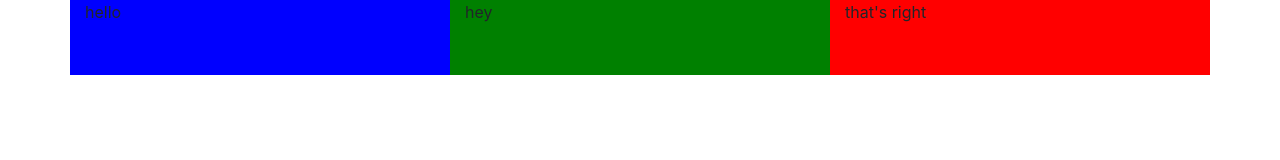
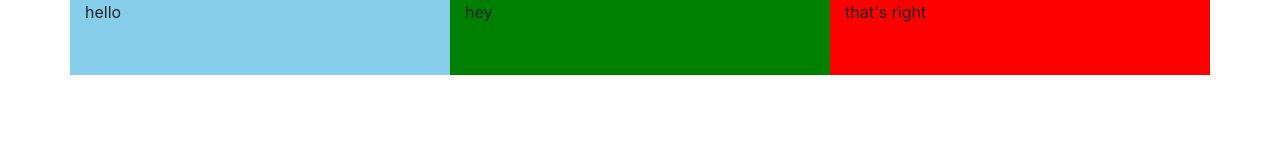
Before and after one commit to kranthy09/portfolio-website, a plain HTML site: page practice.html in a window 1280 px wide. Drawn offline with Linux system fonts and the light colour scheme.

Commit message:
practice html  file changed with bootstrap

```diff
--- a/practice.html
+++ b/practice.html
@@ -41,7 +41,7 @@
         -->
         <div class="container">
             <div class="row">
-                <div class="col-4 col-test" style="background-color: blue">hello</div>
+                <div class="col-4 col-test" style="background-color: skyblue">hello</div>
                 <div class="col-4 col-test" style="background-color: green">hey</div>
                 <div class="col-4 col-test" style="background-color: red">that's right</div>
             </div>
```
